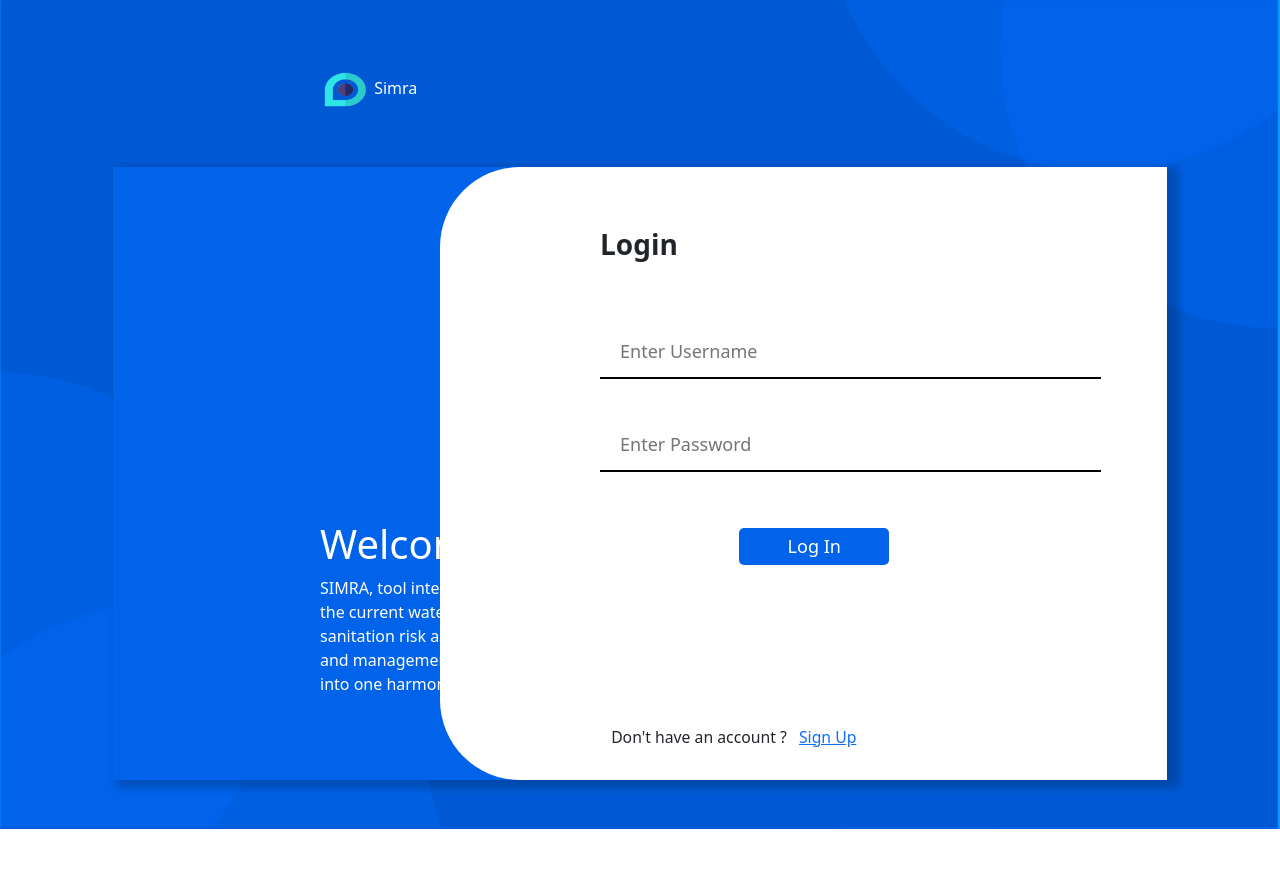
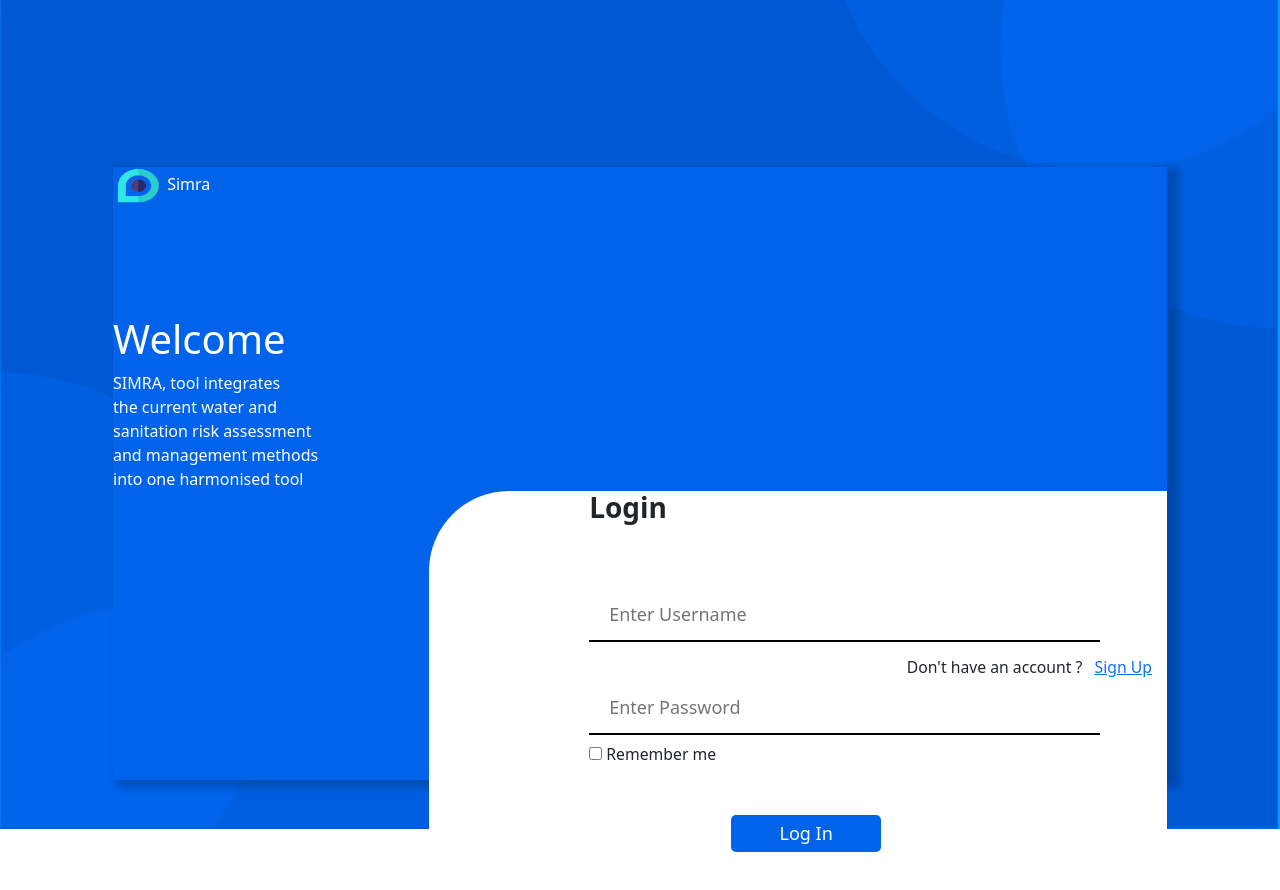
Before and after one commit to ICEP-DEV/SIMRA.Web, a React (Create React App) app: page / in a window 1280 px wide. Shown: the top 890 px of the page. Before the commit the page ends 841 px from the top, so only its background shows below. Built offline with nearby package versions, Linux system fonts and the light colour scheme.

Commit message:
pop-refilwe

```diff
--- a/src/App.js
+++ b/src/App.js
@@ -16,6 +16,7 @@ import Survay_Report from './screens/Municipality/Survay_Report/Survay_Report'
 import Logs from './screens/User/Logs/Logs';
 import H2S_Report from './screens/Municipality/H2S_Report/H2S_Report';
 import Report from './screens/Municipality/Report/Report';
+import Signup from './screens/Registration/Registration'
 
 import './App.css';
 function App() {
@@ -24,6 +25,7 @@ function App() {
       <Routes>
         <Route exact path='/' element={<Login />} />
         <Route exact path='/Login' element={<Login />} />
+        <Route exact path='/signup' element={<Signup/>}/>
         <Route exact path='/sampling_data' element={<SamplingData />} />
         <Route exact path='/h2s_testing' element={<H2S />} />
         <Route exact path='/level1' element={<Level1 />} />
--- a/src/screens/Login/Login.css
+++ b/src/screens/Login/Login.css
@@ -1,10 +1,4 @@
-@keyframes slideInLeft {
-    0% {
-        transform: translateX(-100%);
-    }
 
-    100% {}
-}
 .all-contents
 {
     background-size: 100%;
@@ -16,10 +10,7 @@
     background-color: #0063EA;
     height: 100vh;
 }
-.login {
-    animation: 1s ease-out 0s 1 slideInLeft;
-    padding: 40px;
-}
+
 .login-container
 {
     box-shadow: 8px 4px 8px 4px rgba(0,0,0,0.2);
@@ -31,27 +22,31 @@
     margin-right: auto;
     margin-top: 10%;
 }
+.welcome
+{
+    width: 30%;
+}
 .login-card
 {
-    width: 727px;
-    height: 613px;
-    margin-left: 200px; /* Same as the width of the sidebar */
+    width: 70%;
+    height: 100%;
+    margin-left: 30%; /* Same as the width of the sidebar */
     padding: 0px 10px;
     background-color: #fff;
     float: right;
     border-top-left-radius: 80px 80px;
     border-bottom-left-radius:80px 80px ;
+
 }
 .login-txt
 {
-    position: absolute;
     left: 20%;
     top: 20%;
 }
 .input-login {
 
    width: 90%;
-padding: 12px 20px;
+    padding: 12px 20px;
   margin: 8px 0;
   border: none;
   border-bottom: 2px solid black;
@@ -63,7 +58,6 @@ img{
 {
 height: 100%;
 width: 150px;
-position: absolute;
 left: 0;
 top: 0;
 padding-top: 40px;
@@ -72,29 +66,29 @@ float: left;
 }
 .main-login
 {
-position:relative;
+
 top: 10%;
 margin-left: 150px;
 font-size: 18px;
 height: 613px;
 
+
 }
 .login-container .welcome
 {
-  position: absolute;
+
   top: 65%;
   left: 25%;
   color: #fff;
 }
-.welcome .logo-login
+ .logo-login
 {
-    position: absolute;
-    top: -165%;
+    margin: 35% 0 ;
 }
 
 .login-grid .btn-login
 {
-    position: absolute;
+
     background-color: #0063EA;
     width: 150px;
     border: none;
@@ -105,7 +99,7 @@ height: 613px;
 }
 .txt-signup
 {
-    position: absolute;
+
     bottom: 15%;
     margin-left: 2%;
 }
--- a/src/screens/Login/Login.js
+++ b/src/screens/Login/Login.js
@@ -61,8 +61,7 @@ function Login() {
                     user_firstname: loginData.data.results[0].firstname,
                     user_lastname: loginData.data.results[0].lastname,
                     user_mobileNo: loginData.data.results[0].mobileNo,
-                    user_role: loginData.data.results[0].role,
-                    user_password: loginData.data.results[0].password,
+                    user_password: loginData.data.results[0].password
                 }
                 console.log(loginData.data.results[0])
                 console.log(user_info)
@@ -182,16 +181,19 @@ function Login() {
                 </Modal.Footer>
             </Modal>
             <div className='login-container'>
-                <div className='welcome'>
-                    <div className='logo-login'>
+                <div className='welcome' >
+                    <div className="logo-login">
                         <img src={logo} alt='logo' /> Simra
                     </div>
+                    <div class="align-bottom">
                     <h1>Welcome</h1>
                     SIMRA, tool integrates  <br></br>
                     the current water and <br></br>
                     sanitation risk assessment <br></br>
                     and management methods <br></br>
                     into one harmonised tool<br></br>
+                    </div>
+
                 </div>
                 <div className='login-card'>
 
@@ -212,7 +214,9 @@ function Login() {
                             <input className='input-login' type="password" onChange={handleChangeUpdate} name='password' value={setValues.password} placeholder='Enter Password' />
 
                             <small>
-
+                            <div class="checkbox">
+    <label><input type="checkbox"/> Remember me</label>
+  </div>
                             </small>
                         </div>
 
--- a/src/screens/Municipality/Admin_Side_Bar/Admin_Side_Bar.js
+++ b/src/screens/Municipality/Admin_Side_Bar/Admin_Side_Bar.js
@@ -1,10 +1,10 @@
 import './Admin_Side_Bar.css'
-import { RiTestTubeLine } from "react-icons/ri";
+// import { RiTestTubeLine } from "react-icons/ri";
 import { BiSolidReport } from "react-icons/bi";
 import { AiOutlineLogout, AiFillHome } from "react-icons/ai";
 import { useNavigate } from 'react-router-dom';
 import logo from './logo.png';
-import { Outlet, Link } from "react-router-dom";
+import { Link } from "react-router-dom";
 import { useEffect } from "react";
 import { useDispatch, useSelector } from 'react-redux';
 import { remove_details } from "../../../Redux/user"
```
